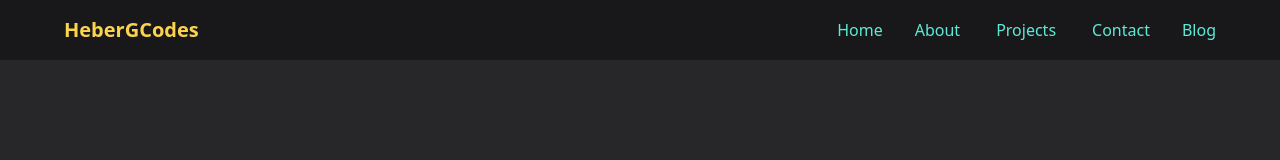
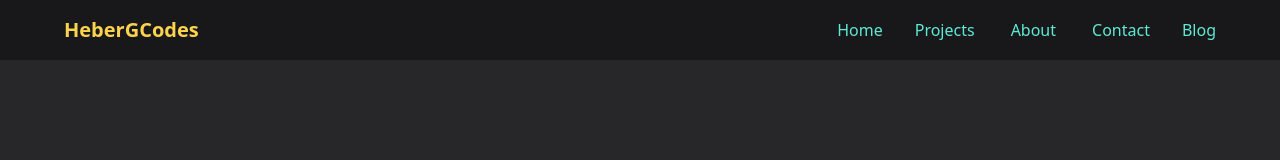
Before and after one commit to HeberGCodes/my-portfolio-frontend, a React (Create React App) app: page / in a window 1280 px wide. Shown: the top 160 px of the page. Built offline with nearby package versions, Linux system fonts and the light colour scheme.

Commit message:
Navbar: reorder links to match new section order

```diff
--- a/src/components/Navbar.jsx
+++ b/src/components/Navbar.jsx
@@ -42,8 +42,8 @@ export default function Navbar() {
 
             {/* Other sections */}
            {[
+            { to: "projects", label: "Projects" },
             { to: "about", label: "About" },
-            { to: "projects", label: "Projects" },
             { to: "contact", label: "Contact" },
            ].map(({ to, label }) => (
             <Link key={to} {...linkProps} to={to}>
@@ -89,11 +89,11 @@ export default function Navbar() {
             >
               Home
             </span>
+            <Link key="projects" {...linkProps} to="projects" className="text-zinc-100 hover:text-amber-300 transition transform hover:scale-110 cursor-pointer">
+              Projects
+            </Link>
             <Link key="about" {...linkProps} to="about" className="text-zinc-100 hover:text-amber-300 transition transform hover:scale-110 cursor-pointer">
               About
-            </Link>
-            <Link key="projects" {...linkProps} to="projects" className="text-zinc-100 hover:text-amber-300 transition transform hover:scale-110 cursor-pointer">
-              Projects
             </Link>
             <Link key="contact" {...linkProps} to="contact" className="text-zinc-100 hover:text-amber-300 transition transform hover:scale-110 cursor-pointer">
               Contact
```
